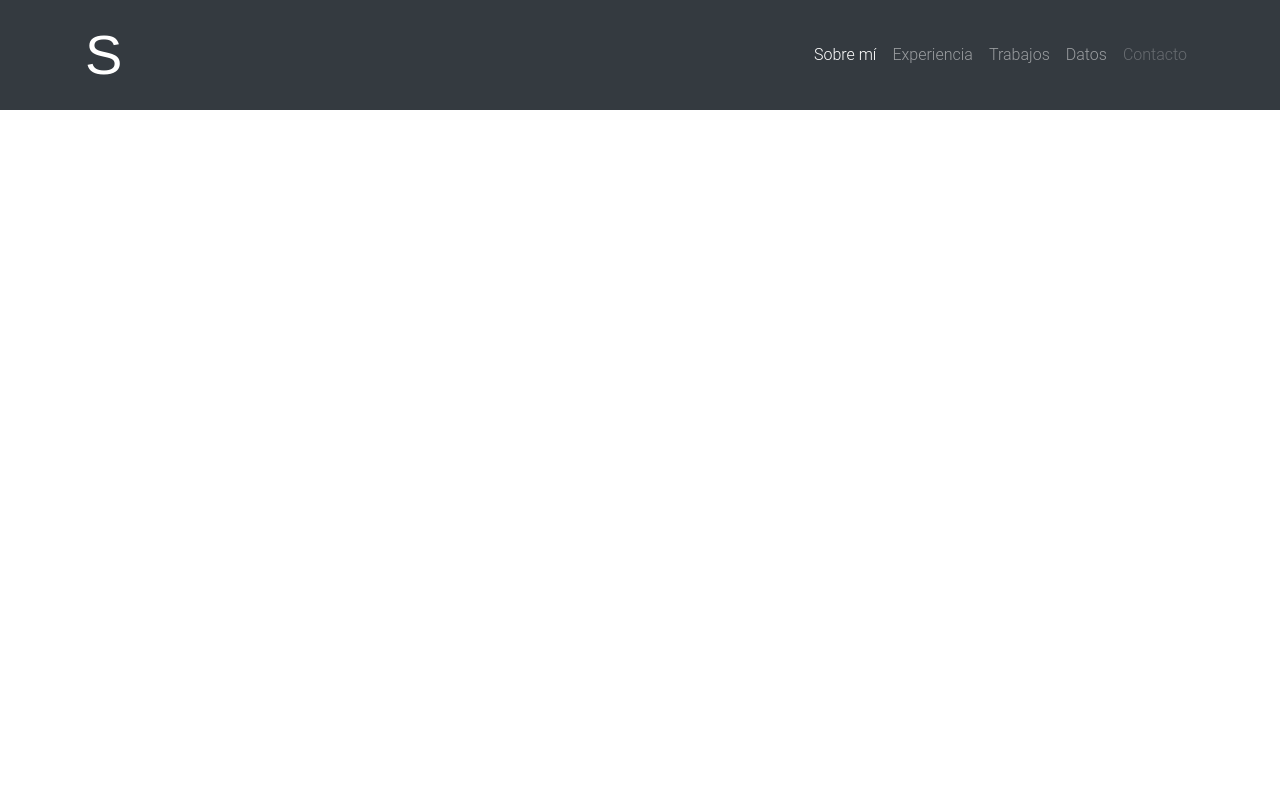
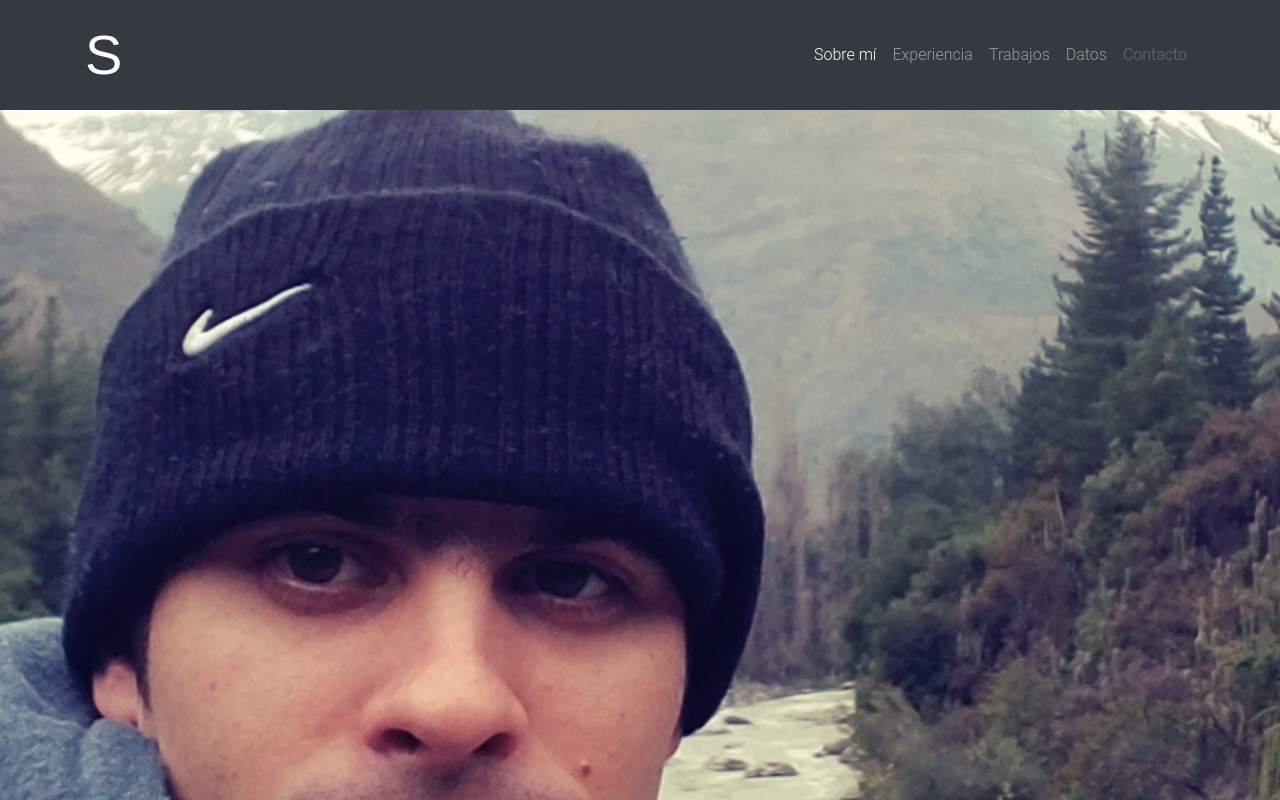
Before and after one commit to storoe1992/portafolio, a plain HTML site: page index.html in a window 1280 px wide. Shown: the top 800 px of the page. Drawn offline with nearby package versions, Linux system fonts and the light colour scheme; the site is published under a folder, as on GitHub Pages, so addresses that start at the root find nothing; a script that the page names is missing; a web font is replaced by a local one.

Commit message:
Fixed: img url from css

```diff
--- a/assets/css/style.css
+++ b/assets/css/style.css
@@ -25,7 +25,7 @@ body *{
 }
 
 .background-img{
-  background-image: url("/assets/img/20190817_161955.jpg");
+  background-image: url("../img/20190817_161955.jpg");
   height: 80rem;
   background-position: center;
   background-repeat: no-repeat;
```
